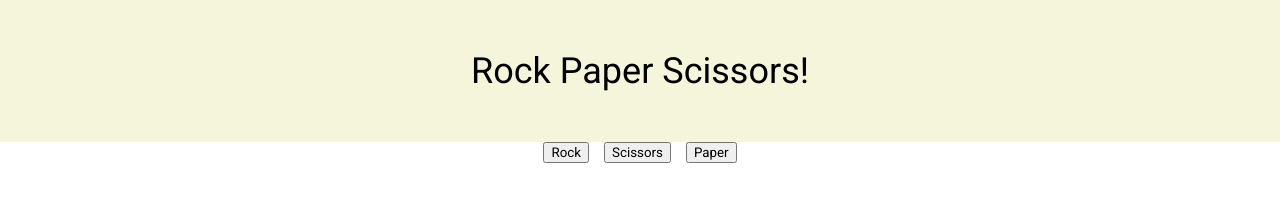
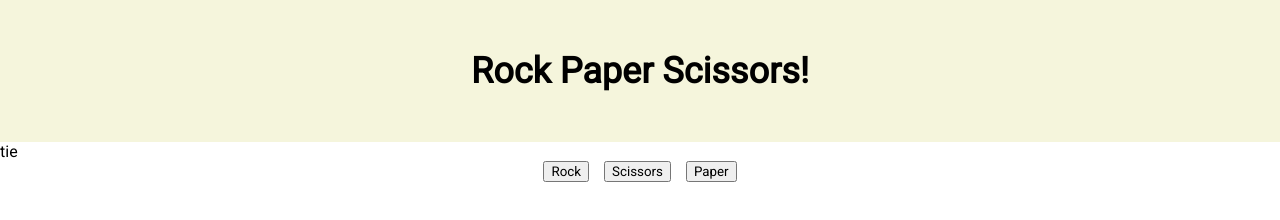
Before and after one commit to yskim308/rock-paper-scissors, a plain HTML site: page index.html in a window 1280 px wide. Both pictures are taken after a click on the button "Rock". Drawn offline with Linux system fonts and the light colour scheme.

Commit message:
add event listener and logic for playing round
add event listeners for the buttons and javascript logic for playing rounds and dispaying the result in a div

```diff
--- a/gamescript.js
+++ b/gamescript.js
@@ -26,6 +26,21 @@ function playRound(playerSelection, computerSelection){
 }
 
 function game(){
+    let playerSelection = "";
+    let computerSelection = "";
+    let buttonPressed = false;
+    const buttons = document.querySelectorAll('button');
+    buttons.forEach((button)=>{
+        button.addEventListener('click', ()=>{
+            playerSelection = (button.id);
+            console.log(playerSelection, getComputerChoice())
+            const display = document.querySelector('#computerSelection');
+            display.textContent = playRound(playerSelection, getComputerChoice());
+        })
+    })
+
+
+
 }
 
 game();
--- a/index.html
+++ b/index.html
@@ -4,14 +4,15 @@
         <title>rock paper scissors!</title>
         <script src="gamescript.js" defer></script>
         <link rel="stylesheet" href="styles.css">
-        <link href="https://fonts.googleapis.com/css?family=Roboto:400,100,100italic,300,300italic,400italic,500,500italic,700,700italic,900italic,900" rel="stylesheet">
+        <link rel="stylesheet"
+        href="https://fonts.googleapis.com/css?family=Roboto">
     </head>
     <body>
         <div class="header">Rock Paper Scissors!</div>
         <div class="container"></div>
         <div class="gamedisplay">
             <div class="lives"></div>
-            <div class="computerSelection"></div>
+            <div id="computerSelection">hello? what the fuck</div>
         </div>
         <div class="button-container">
             <button id="rock">Rock</button>
--- a/styles.css
+++ b/styles.css
@@ -1,3 +1,5 @@
+
+
 *{
     font-family: 'Roboto';
 }
@@ -15,6 +17,7 @@ body{
 .header{
     margin: 0;
     font-size: 36px;
+    font-weight: 800;
     background-color:beige;
     display: flex;
     justify-content: center;
```
